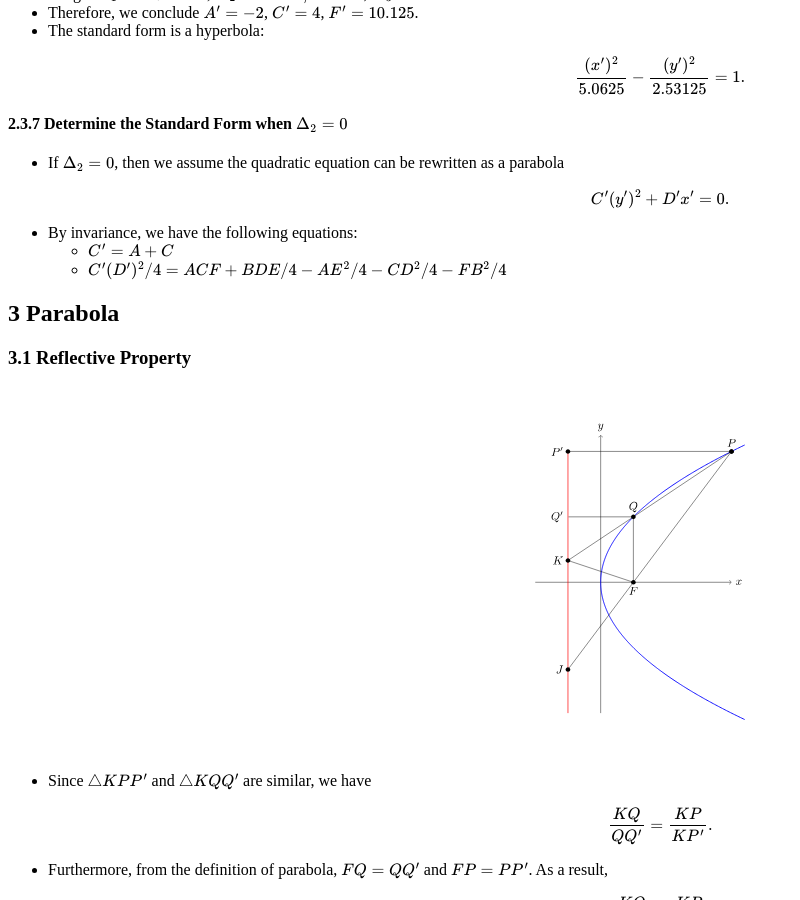
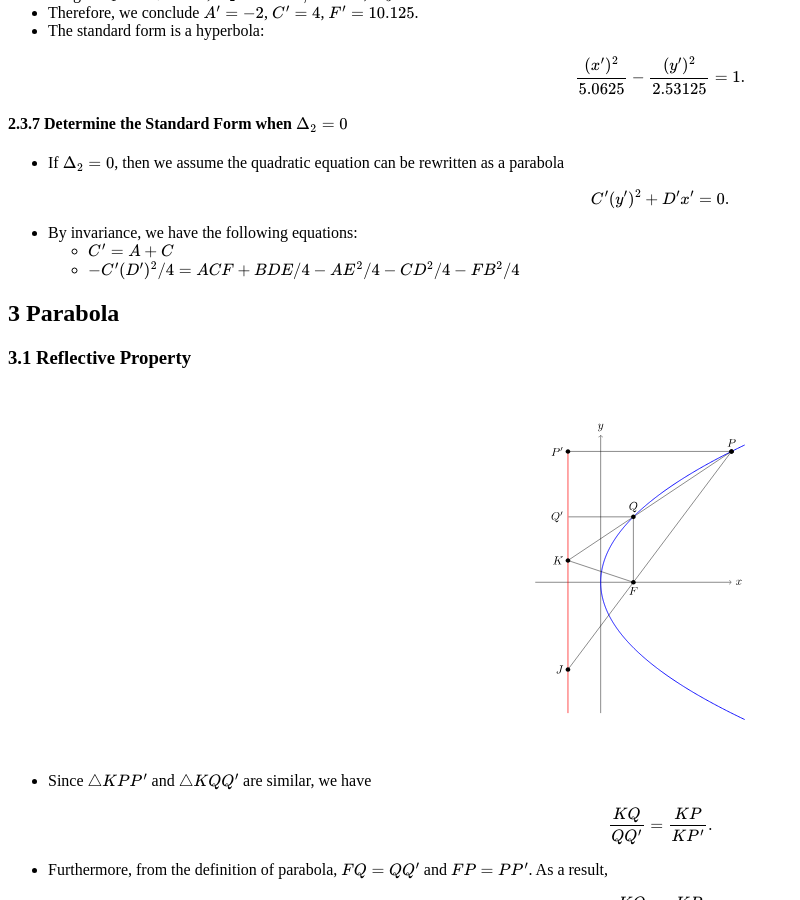
Before and after one commit to yilinmo/EE8087, a Jekyll site: the page Lec3.html, which Jekyll copies as it is, in a window 1280 px wide and 900 px high, scrolled down 7225 px. Shown: the whole window, without its empty margins (0-800 px from the left). Built offline with Jekyll 4.4.1, drawn with Linux system fonts in a browser that asks for light colours; formulas are drawn with MathJax 3.

Commit message:
fix an typo in the invariants

```diff
--- a/Lec3.html
+++ b/Lec3.html
@@ -584,7 +584,7 @@ Sorry, your browser does not support SVG.</object>
 <li>By invariance, we have the following equations:
 <ul class="org-ul">
 <li>\(C' = A+C\)</li>
-<li>\(C'(D')^2/4 = ACF + BDE/4 − AE^ 2 /4− CD^2/4− FB^2/4\)</li>
+<li>\(-C'(D')^2/4 = ACF + BDE/4 − AE^ 2 /4− CD^2/4− FB^2/4\)</li>
 </ul></li>
 </ul>
 </div>
--- a/Lec3.org
+++ b/Lec3.org
@@ -310,7 +310,7 @@ q
 - If $\Delta_2 = 0$, then we assume the quadratic equation can be rewritten as a parabola $$C'(y')^2 + D'x' = 0.$$
 - By invariance, we have the following equations:
   - $C' = A+C$
-  - $C'(D')^2/4 = ACF + BDE/4 − AE^ 2 /4− CD^2/4− FB^2/4$
+  - $-C'(D')^2/4 = ACF + BDE/4 − AE^ 2 /4− CD^2/4− FB^2/4$
 
 * Parabola
 ** Reflective Property
--- a/Lec6.html
+++ b/Lec6.html
@@ -652,7 +652,7 @@ Sorry, your browser does not support SVG.</object>
 <li>By invariance, we have the following equations:
 <ul class="org-ul">
 <li>\(C' = A+C\)</li>
-<li>\(C'(D')^2/4 = ACF + BDE/4 − AE^ 2 /4− CD^2/4− FB^2/4\)</li>
+<li>\(-C'(D')^2/4 = ACF + BDE/4 − AE^ 2 /4− CD^2/4− FB^2/4\)</li>
 </ul></li>
 </ul>
 </div>
--- a/Lec6.org
+++ b/Lec6.org
@@ -264,7 +264,7 @@ $$\frac{\sin A}{a} = \frac{\sin B}{b}= \frac{\sin C}{c}.$$
 - If $\Delta_2 = 0$, then we assume the quadratic equation can be rewritten as a parabola $$C'(y')^2 + D'x' = 0.$$
 - By invariance, we have the following equations:
   - $C' = A+C$
-  - $C'(D')^2/4 = ACF + BDE/4 − AE^ 2 /4− CD^2/4− FB^2/4$
+  - $-C'(D')^2/4 = ACF + BDE/4 − AE^ 2 /4− CD^2/4− FB^2/4$
 
 
 *** Distances to the Foci
--- a/Lec6Slides.html
+++ b/Lec6Slides.html
@@ -310,7 +310,7 @@ title: Lecture 6 - EE 8087 Part I Review
 <li>By invariance, we have the following equations:
 <ul class="org-ul">
 <li>\(C' = A+C\)</li>
-<li>\(C'(D')^2/4 = ACF + BDE/4 − AE^ 2 /4− CD^2/4− FB^2/4\)</li>
+<li>\(-C'(D')^2/4 = ACF + BDE/4 − AE^ 2 /4− CD^2/4− FB^2/4\)</li>
 </ul></li>
 </ul>
 
```
